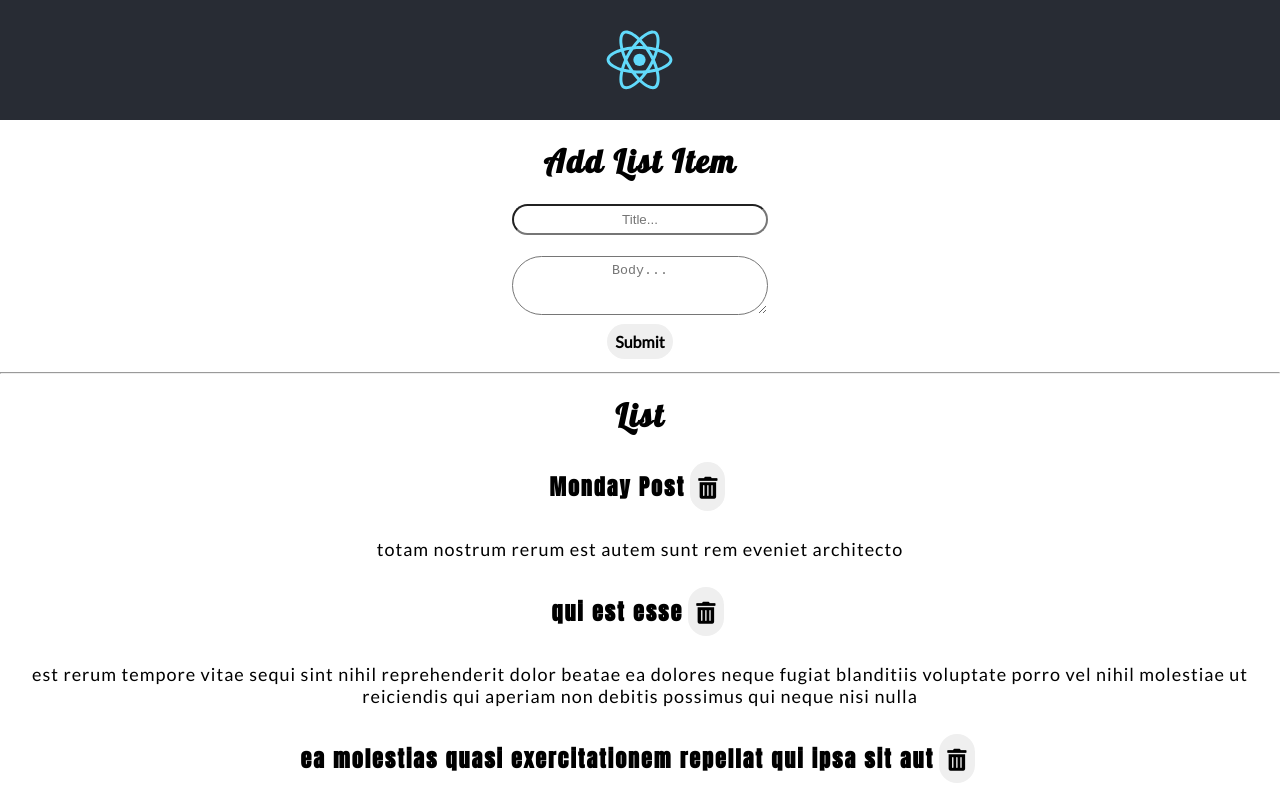
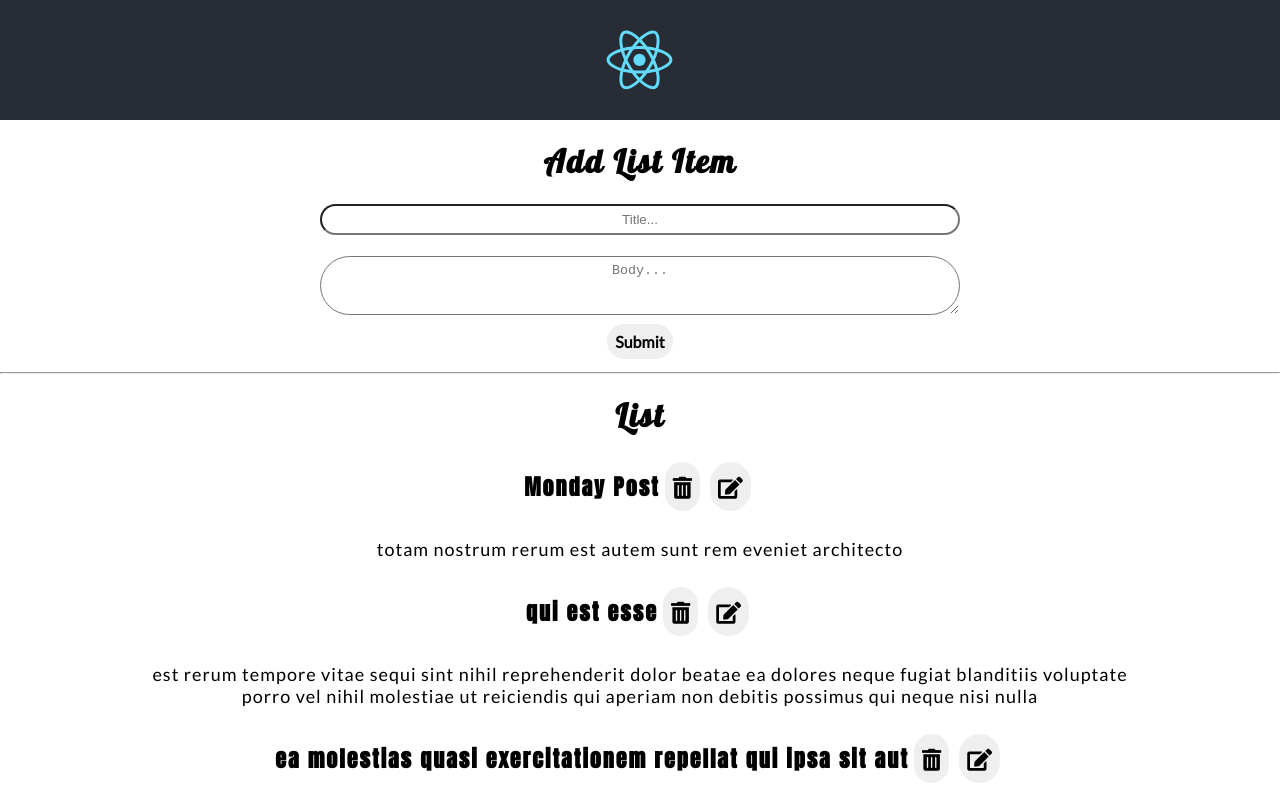
Before and after one commit to ElAndy94/todo-list, a React (Create React App) app: page / in a window 1280 px wide. Shown: the top 800 px of the page. Built offline with nearby package versions, Linux system fonts and the light colour scheme.

Commit message:
Deleting items via redux working now, edit next.

```diff
--- a/src/App.css
+++ b/src/App.css
@@ -11,7 +11,7 @@
 
   .App-logo:focus,
   .App-logo:hover {
-      animation: App-logo-spin infinite .9s linear;
+      animation: App-logo-spin infinite 1.5s linear;
   }
 
 .App-header {
@@ -35,8 +35,11 @@
 }
 
 @keyframes App-logo-spin {
-  from {
+  0% {
     transform: rotate(0deg);
+  }
+  50% {
+    transform: rotate(-180deg);
   }
   to {
     transform: rotate(360deg);
--- a/src/components/Lists/List.css
+++ b/src/components/Lists/List.css
@@ -1,3 +1,9 @@
+.max__size {
+    margin: 0px auto;
+    width: 80%;
+    text-align: center;
+}
+
 .title__font {
     font-family: 'Lobster', cursive;
     letter-spacing: 2px;
@@ -29,7 +35,7 @@
 
 input[type=text] {
     text-align: center;
-    width: 20%;
+    width: 50%;
     padding: 6px 10px;
     margin: 1px 0;
     box-sizing: border-box;
@@ -38,7 +44,7 @@ input[type=text] {
 
 textarea[type=text] {
     text-align: center;
-    width: 20%;
+    width: 50%;
     box-sizing: border-box;
     border-radius: 100px;
     padding: 6px 10px;
--- a/src/components/Lists/List.js
+++ b/src/components/Lists/List.js
@@ -2,7 +2,6 @@ import React, { Component } from 'react';
 import PropTypes from 'prop-types';
 import { connect } from 'react-redux';
 
-// import { fetchList, deleteItem } from '../../store/actions/list';
 import * as actions from '../../store/actions/index';
 import Button from '../UI/Button/Button';
 import './List.css';
@@ -11,7 +10,15 @@ class List extends Component {
     constructor(props) {
         super(props)
 
-        this.onDelete = this.onDelete.bind(this);
+        this.state = {
+            counter: 0,
+            itemToEdit: '',
+            body: '',
+            editing: false
+        }
+
+        this.onChange = this.onChange.bind(this);
+        this.onSubmit = this.onSubmit.bind(this);
     }
     componentWillMount() {
         this.props.fetchList();
@@ -23,17 +30,39 @@ class List extends Component {
         }
     }
 
-    onDelete = (e) => { this.props.deleteItem(e.target.dataset.id) }
+    onChange(e) {
+        this.setState({[ e.target.name]: e.target.value });
+    }
+
+    onSubmit(e) {
+        e.preventDefault();
+
+        const itemGettingEdit = {
+            title: this.state.itemToEdit,
+            body: this.state.body
+        }
+        console.log(itemGettingEdit);
+        // this.props.editItem(itemGettingEdit);
+    }
+
+    // onDelete = (e) => { this.props.deleteItem(e.target.dataset.id); }
 
     // onDelete = (e) => {
-    //     console.log('hi');
-    //     this.props.deleteItem(e.target.dataset.id);
+        // this.props.deleteItem(e.target.dataset.id);
     // }
-    // onDelete = (id) => {
-    //     console.log('hit');
-    //     this.props.deleteItem(id);
-        // return () => this.props.deleteItem(id);
-    // }
+
+    onDelete = (id) => {
+        if (this.state.counter === 1){
+            this.props.deleteItem(id, true);
+            return;
+        }
+        this.props.deleteItem(id, false);
+        this.setState({ counter: 1 });
+    }
+
+    onEdit = (id) => {
+       this.setState({ itemToEdit: id, editing: true });
+    }
 
     // onDelete = (id) => () => this.props.deleteItem(id);
 
@@ -43,18 +72,28 @@ class List extends Component {
                 <h3 className="title__font--list smaller">{itemInList.title}
                     <Button
                         btnType="Delete"
-                        data-id={itemInList.id}
-                        onClick={this.onDelete}>
-                        {/* // onClick={() => this.onDelete(itemInList.id)}> */}
-                        {/* // onClick={this.onDelete.bind(itemInList.id)}>  */}
-                        <i className="fas fa-trash-alt"></i>
+                        clicked={() => this.onDelete(itemInList.id)}>
+                        {/*  data-id={itemInList.id} */}
+                       <i className="fas fa-trash-alt"></i>
+                    </Button>
+                    <Button
+                        btnType="Edit"
+                        clicked={() => this.onEdit(itemInList.id)}>
+                        <i className="fas fa-edit"></i>
                     </Button>
                 </h3>
-                <p className="body__font">{itemInList.body}</p>
+                { this.state.itemToEdit === itemInList.id && this.state.editing ?
+                    <form onSubmit={this.onSubmit}>
+                    <textarea type="text" name="body" placeholder="Body..." value={itemInList.body} rows="3" onChange={this.onChange} />
+                    <Button btnType="Submit" type="submit">Submit</Button>
+                    </form>
+                    :
+                    <p className="body__font">{itemInList.body}</p>
+                }
             </div>
         ));
         return (
-        <div>
+        <div className="max__size">
             <h1 className="title__font">List</h1>
             { listItems }
         </div>
@@ -76,9 +115,9 @@ const mapStateToProps = state => ({
 const mapDispatchToProps = dispatch => {
     return {
         fetchList: () => dispatch( actions.fetchList() ),
-        deleteItem: (id) => dispatch( actions.deleteItem(id) )
+        deleteItem: (id, bool) => dispatch( actions.deleteItem(id, bool) ),
+        editItem: (id, bool) => dispatch( actions.editItem(id, bool) )
     };
 };
 
 export default connect(mapStateToProps, mapDispatchToProps)(List);
-// export default connect(mapStateToProps, { fetchList, deleteItem })(List);
--- a/src/components/UI/Button/Button.css
+++ b/src/components/UI/Button/Button.css
@@ -30,6 +30,12 @@
     animation: pulsate 1.5s infinite;
 }
 
+.Edit:focus,
+.Edit:hover {
+    transform: translateY(-3px);
+    animation: pulsate 1.5s infinite;
+}
+
 @keyframes pulsate {
     0% {
         transform: scale(1);
--- a/src/components/UI/Button/Button.js
+++ b/src/components/UI/Button/Button.js
@@ -8,6 +8,6 @@ const button = (props) => (
       className={["Button", [props.btnType]].join(' ')}
       onClick={props.clicked}>{props.children}
     </button>
-  );
+);
 
 export default button;
--- a/src/store/actions/actionTypes.js
+++ b/src/store/actions/actionTypes.js
@@ -1,3 +1,4 @@
 export const FETCH_LIST = 'FETCH_LIST';
 export const NEW_ITEM = 'NEW_ITEM';
+export const EDIT_ITEM = 'EDIT_ITEM';
 export const DELETE_ITEM = 'DELETE_ITEM';
--- a/src/store/actions/index.js
+++ b/src/store/actions/index.js
@@ -1,5 +1,6 @@
 export {
     fetchList,
     createItem,
-    deleteItem
+    deleteItem,
+    editItem
 } from './list';
--- a/src/store/actions/list.js
+++ b/src/store/actions/list.js
@@ -52,6 +52,7 @@ let list = [
         "body": "quo et expedita modi cum officia vel magni\ndoloribus qui repudiandae\nvero nisi sit\nquos veniam quod sed accusamus veritatis error"
     }
 ]
+let filteredItems = null;
 
 export const fetchList = () => dispatch => {
     dispatch({
@@ -69,20 +70,41 @@ export const createItem = (itemData) => dispatch => {
     })
 };
 
-export const deleteItem = (id) => dispatch => {
+export const deleteItem = (id, bool) => dispatch => {
     console.log(id);
-    // var filtered = list.filter(function(el) { return el.id !== id; });
-    // const newList = list() => {
-    //     if(list.id === id) {
-    //         list.splice(0,1);
-    //         return list;
-    //     }
+    // let hasFiltered = bool;
+
+    if (bool === false) {
+        let filtered = list.filter(item => item.id !== id);
+        dispatch({
+            type: actionTypes.DELETE_ITEM,
+            payload: filtered
+        })
+        filteredItems = filtered;
+    } else {
+        let filtered = filteredItems.filter(item => item.id !== id);
+        dispatch({
+            type: actionTypes.DELETE_ITEM,
+            payload: filtered
+        })
+        filteredItems = filtered;
+    }
+};
+
+export const editItem = (id, bool) => dispatch => {
+    // if (bool === false) {
+    //     let filtered = list.filter(item => item.id !== id);
+    //     dispatch({
+    //         type: actionTypes.DELETE_ITEM,
+    //         payload: filtered
+    //     })
+    //     filteredItems = filtered;
+    // } else {
+    //     let filtered = filteredItems.filter(item => item.id !== id);
+    //     dispatch({
+    //         type: actionTypes.DELETE_ITEM,
+    //         payload: filtered
+    //     })
+    //     filteredItems = filtered;
     // }
-    // let filtered = list.filter(item => item.id !== id);
-    let filtered = list;
-    console.log(filtered);
-    dispatch({
-        type: actionTypes.DELETE_ITEM,
-        payload: filtered
-    })
 };
--- a/src/store/reducers/listReducer.js
+++ b/src/store/reducers/listReducer.js
@@ -1,5 +1,4 @@
 import * as actionTypes from '../actions/actionTypes';
-// import { updateObject } from '../../shared/utility';
 
 const initialState = {
     items: [],
@@ -23,6 +22,11 @@ const reducer = (state = initialState, action) => {
                 ...state,
                 items: action.payload
             };
+        case actionTypes.EDIT_ITEM:
+            return {
+                ...state,
+                items: action.payload
+            };
         default:
             return state;
     }
```
